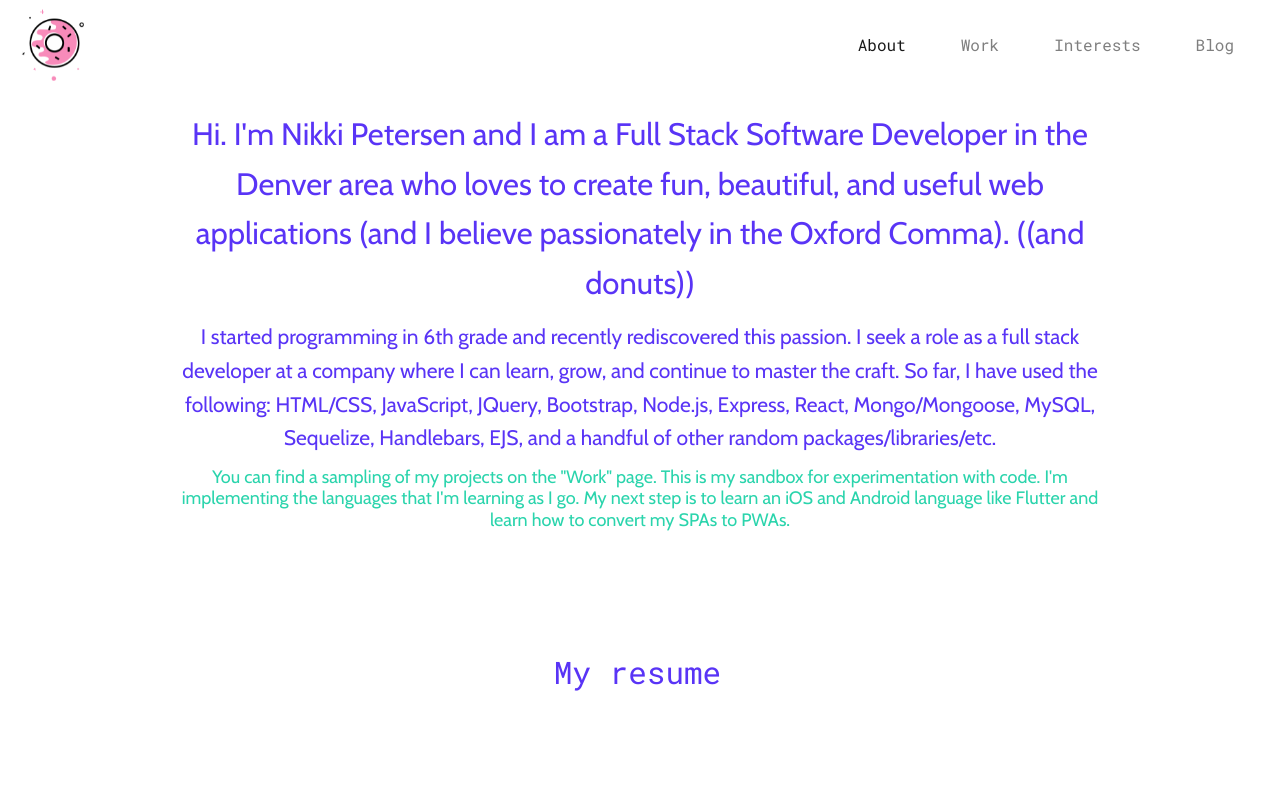
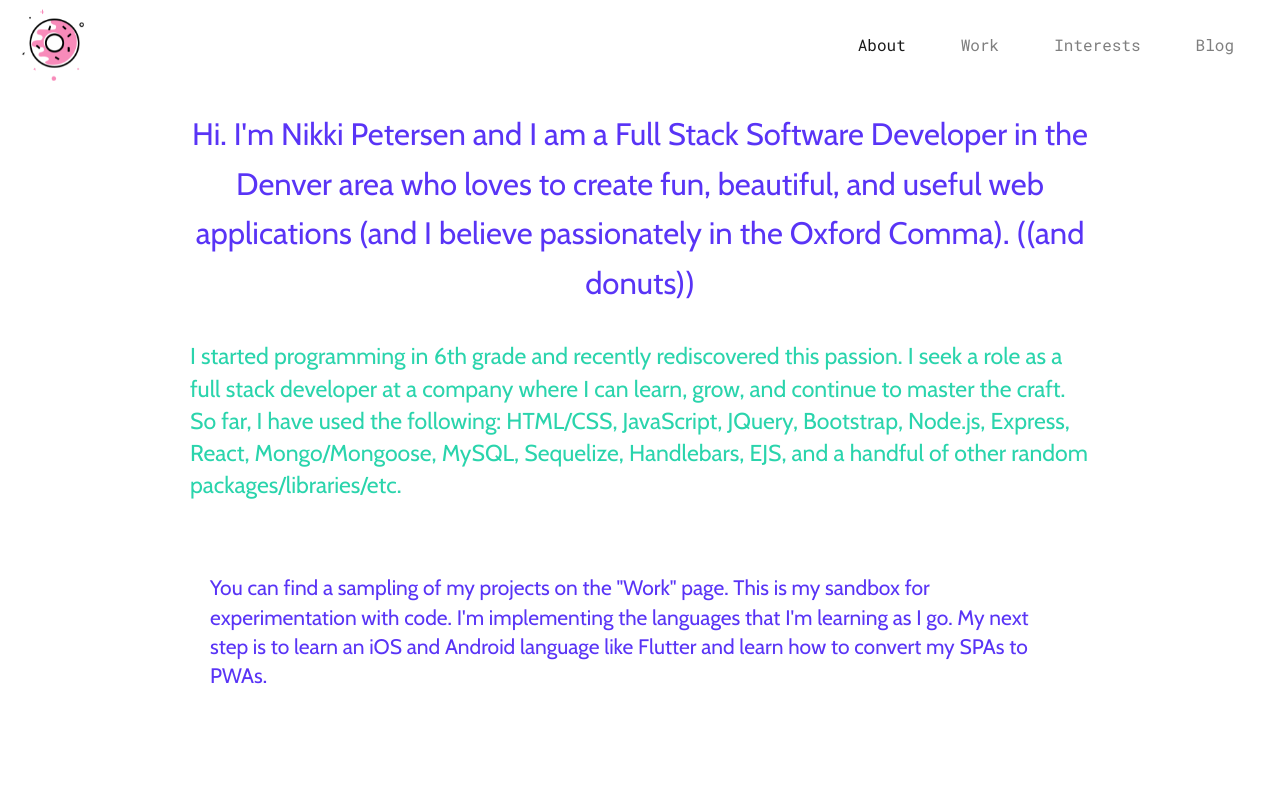
Before and after one commit to piknikki/np-dev2, a React (Create React App) app: page / in a window 1280 px wide. Shown: the top 799 px of the page. Built offline with nearby package versions, Linux system fonts and the light colour scheme.

Commit message:
fixed adjustment on resume link and also border

```diff
--- a/src/App.css
+++ b/src/App.css
@@ -47,14 +47,6 @@
   padding-left: 1rem;
 }
 
-h3 {
-  font-size: 21px;
-  font-weight: normal;
-  font-family: 'Cabin', sans-serif;
-  color: #5934f6;
-  /*background-image: linear-gradient(to right, rgba(255,0,0,0), #ddd6f9);*/
-}
-
 p {
   font-family: 'Cabin', sans-serif;
   color: #2AD4AC;
--- a/src/App.js
+++ b/src/App.js
@@ -41,7 +41,11 @@ class App extends Component {
         <Router>
           <Navbar color="inverse" light expand="md" toggleable="true" >
             <NavbarBrand href="/" className="logo ">
-              <img id="App-logo" className="App-logo" src={process.env.PUBLIC_URL + '/images/applogo.png'} alt="donut logo" />
+              <img
+                  id="App-logo"
+                   className="App-logo"
+                  src={process.env.PUBLIC_URL + '/images/applogo.png'}
+                  alt="donut logo" />
             </NavbarBrand>
 
             <NavbarToggler onClick={this.toggle} />
--- a/src/pages/About.js
+++ b/src/pages/About.js
@@ -32,7 +32,10 @@ function About() {
             </Row>
             <Row id="resume-container">
                 <Col text-center="true" sm="12" md={{ size: 6 }} id="resume-box">
-                    <h1><NavLink href="https://github.com/piknikki/piknikki.github.io/blob/master/Nikki%20Petersen%20Resume.pdf" >My resume
+                    <h1><NavLink
+                        className="nav-item nav-link"
+                        id="navlink-resume"
+                        href="https://github.com/piknikki/piknikki.github.io/blob/master/Nikki%20Petersen%20Resume.pdf" >My resume
                     </NavLink></h1>
                 </Col>
             </Row>
--- a/src/pages/style.css
+++ b/src/pages/style.css
@@ -11,19 +11,23 @@ h1 {
 }
 
 h2 {
-    text-align: center;
+    padding: 20px;
+    font-size: 23px;
+    font-weight: normal;
+    font-family: 'Cabin', sans-serif;
+    color: #2AD4AC;
+    line-height: 1.4;
+    margin: 0 auto 12px auto;
+}
+
+h3 {
+    padding: 40px;
     font-size: 21px;
     font-weight: normal;
     font-family: 'Cabin', sans-serif;
     color: #5934f6;
-    line-height: 1.6;
-    margin: 0 auto 12px auto;
-}
-
-h3 {
-    color: #2AD4AC;
-    font-size: 18px;
-    text-align: center;
+    line-height: 1.4;
+    /*background-image: linear-gradient(to right, rgba(255,0,0,0), #ddd6f9);*/
 }
 
 #footer-container,
@@ -67,14 +71,21 @@ h3 {
 }
 
 #resume-container {
-    margin: 50px;
-    padding: 50px 0;
+    margin: 20px;
+    padding: 20px 0;
 
 }
 
 #resume-box {
     text-align: center;
     margin: 0 auto;
+}
+
+#navlink-resume:hover {
+    border: 1px dotted #5934f6;
+    margin: 0 5px 5px 0;
+    padding-top: 7px;
+    padding-bottom: 7px;
 }
 
 a.nav-link {
```
